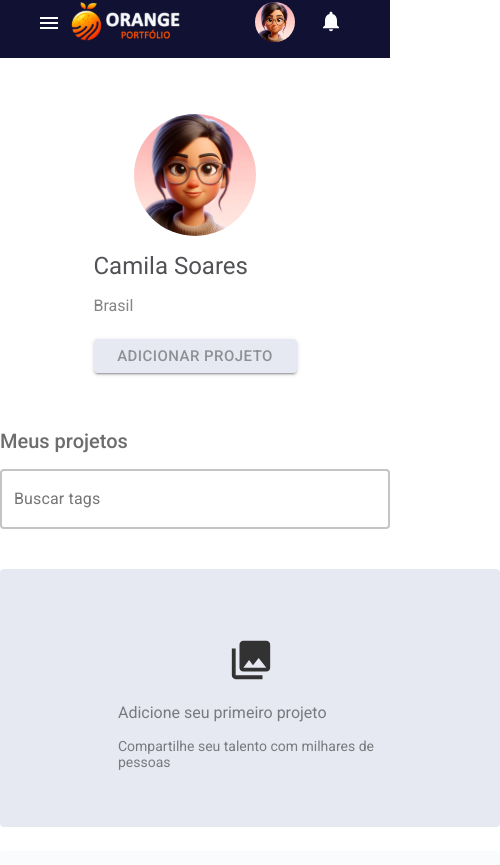
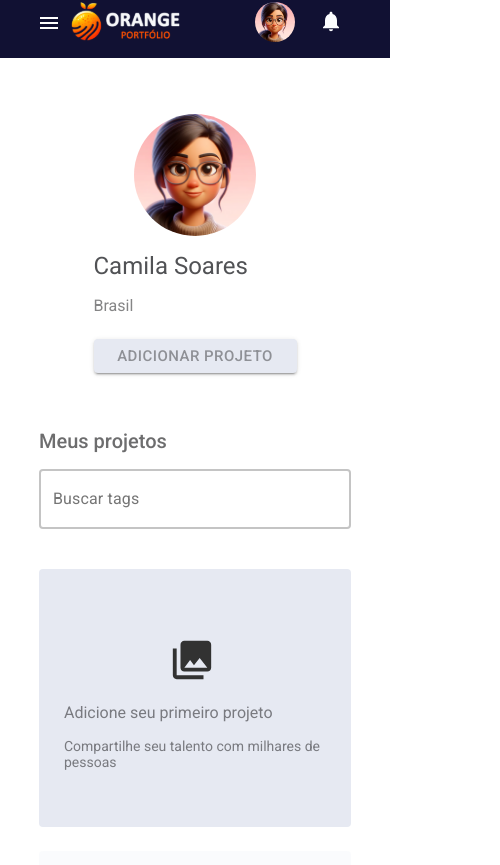
Before and after one commit to K3lOli/Hackathon-Squad-29---Front-End, a React (Vite) app: page /meuportfolio in a window 390 px wide. Shown: the part 15-880 px from the top of the page, 500 px wide, since content can reach past the window. Built offline with nearby package versions, Linux system fonts and the light colour scheme.

Commit message:
Ajustes no responsivo da página meu portfólio

```diff
--- a/src/pages/MeuPortfolio/styles.css
+++ b/src/pages/MeuPortfolio/styles.css
@@ -112,3 +112,43 @@
         margin-left: 110px;
     }
 }
+
+@media screen and (max-width: 550px) {
+    .meusProjetosDiv {
+        max-width: 400px;
+    }
+
+    .secaoProjetos {
+        max-width: 400px;
+    }
+
+    .projetoBox {
+        width: 398px;
+    }
+
+    .projetoBoxConteudo {
+        padding: 68px 70px;
+    }
+
+    .projetoBox img {
+        margin-left: 105px;
+    }
+}
+
+@media screen and (max-width: 450px) {
+    .meusProjetosDiv {
+        max-width: 312px;
+    }
+
+    .secaoProjetos {
+        max-width: 312px;
+    }
+
+    .projetoBox {
+        width: 312px;
+    }
+
+    .projetoBoxConteudo {
+        padding: 68px 25px;
+    }
+}
```
